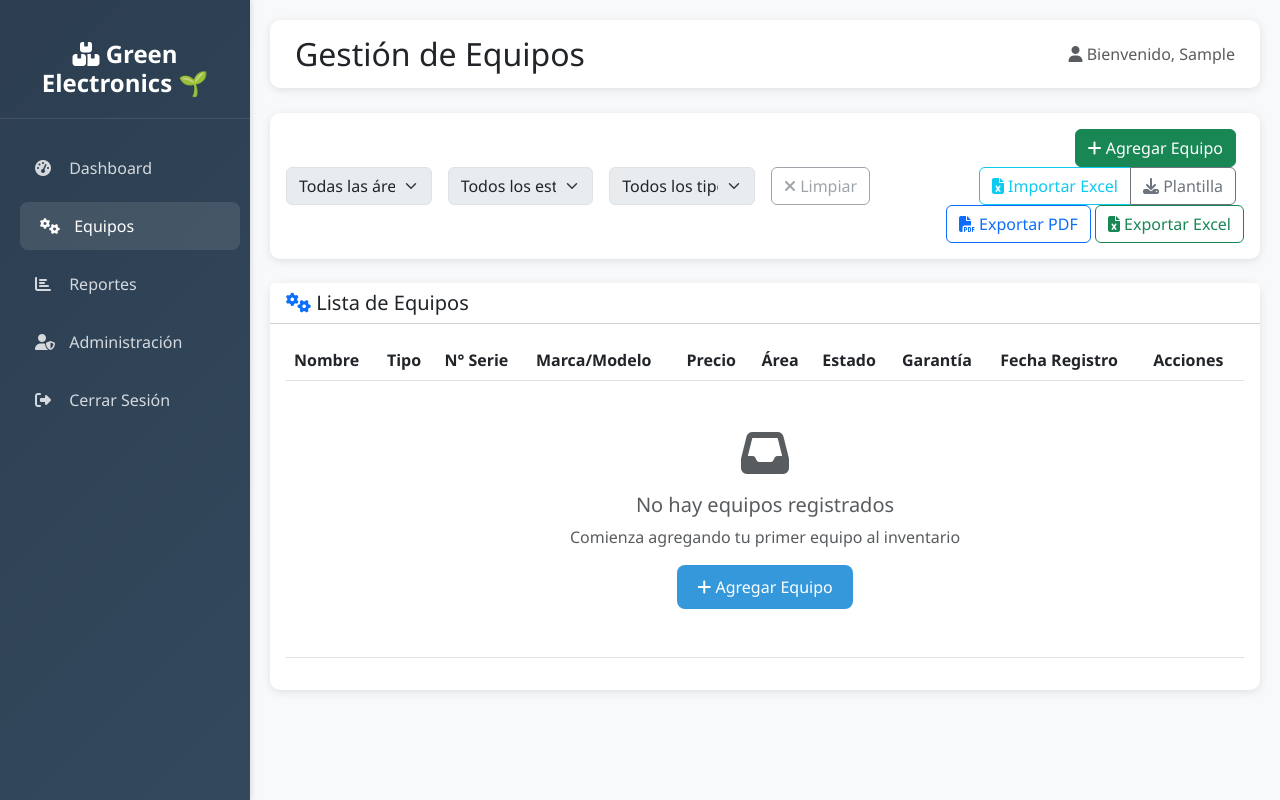
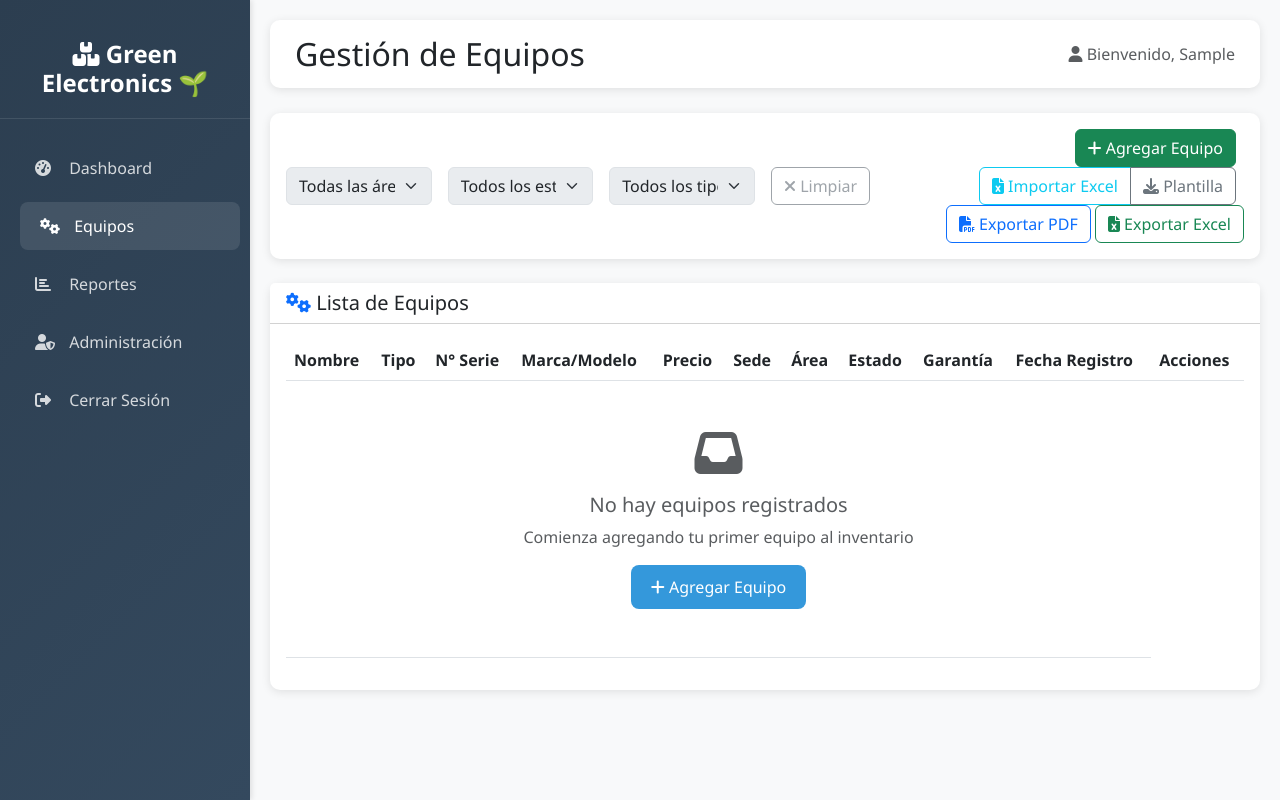
Before and after one commit to Varillass/sistema-inventario-activos, a Django app: page /equipos/ in a window 1280 px wide. Run offline with Django 5.2, Linux system fonts and the light colour scheme; the visitor is signed in with stand-in values (Sample User, id 1); data comes from the database, SQL or seed files in the repository; data that the repository does not hold is empty; some libraries are stand-ins or nearby versions.

Commit message:
🏢 Agregar campo Sede al sistema - Crear modelo Sede con nombre, dirección y descripción - Agregar campo sede al modelo Equipo (nullable temporalmente) - Actualizar admin para incluir Sede y mostrar en Equipo - Actualizar vistas para incluir sede en formularios y validaciones - Actualizar templates para mostrar sede en tabla y formularios - Actualizar JavaScript para manejar sede en crear/editar equipos - Crear y aplicar migración para nueva estructura de base de datos

```diff
--- a/inventario/models.py
+++ b/inventario/models.py
@@ -4,6 +4,18 @@
 import re
 
 # Create your models here.
+
+class Sede(models.Model):
+    nombre = models.CharField(max_length=100, unique=True)
+    direccion = models.TextField(blank=True)
+    descripcion = models.TextField(blank=True)
+
+    def __str__(self):
+        return self.nombre
+
+    class Meta:
+        verbose_name = "Sede"
+        verbose_name_plural = "Sedes"
 
 class Area(models.Model):
     nombre = models.CharField(max_length=100, unique=True)
@@ -39,6 +51,7 @@
     garantia_hasta = models.DateField(null=True, blank=True)
 
     # Relaciones
+    sede = models.ForeignKey(Sede, on_delete=models.CASCADE, related_name='equipos', verbose_name="Sede", null=True, blank=True)
     area = models.ForeignKey(Area, on_delete=models.CASCADE, related_name='equipos')
     estado = models.ForeignKey(Estado, on_delete=models.CASCADE, related_name='equipos')
     fecha_registro = models.DateField(auto_now_add=True)
--- a/inventario/templates/inventario/equipos_lista.html
+++ b/inventario/templates/inventario/equipos_lista.html
@@ -91,6 +91,7 @@
                             <th>N° Serie</th>
                             <th>Marca/Modelo</th>
                             <th>Precio</th>
+                            <th>Sede</th>
                             <th>Área</th>
                             <th>Estado</th>
                             <th>Garantía</th>
@@ -128,6 +129,10 @@
                                 {% else %}
                                     <span class="text-muted">-</span>
                                 {% endif %}
+                            </td>
+                            <td>
+                                <i class="fas fa-map-marker-alt text-info me-1"></i>
+                                {{ equipo.sede.nombre|default:"No asignada" }}
                             </td>
                             <td>
                                 <i class="fas fa-building text-muted me-1"></i>
@@ -227,11 +232,31 @@
                                        placeholder="Dejar vacío para generar automáticamente">
                             </div>
                             <div class="col-md-6 mb-3">
+                                <label class="form-label">Sede</label>
+                                <select class="form-select" name="sede" required>
+                                    <option value="">Seleccionar sede</option>
+                                    {% for sede in sedes %}
+                                    <option value="{{ sede.id }}">{{ sede.nombre }}</option>
+                                    {% endfor %}
+                                </select>
+                            </div>
+                        </div>
+                        <div class="row">
+                            <div class="col-md-6 mb-3">
                                 <label class="form-label">Área</label>
                                 <select class="form-select" name="area" required>
                                     <option value="">Seleccionar área</option>
                                     {% for area in areas %}
                                     <option value="{{ area.id }}">{{ area.nombre }}</option>
+                                    {% endfor %}
+                                </select>
+                            </div>
+                            <div class="col-md-6 mb-3">
+                                <label class="form-label">Estado</label>
+                                <select class="form-select" name="estado" required>
+                                    <option value="">Seleccionar estado</option>
+                                    {% for estado in estados %}
+                                    <option value="{{ estado.id }}">{{ estado.nombre }}</option>
                                     {% endfor %}
                                 </select>
                             </div>
@@ -341,11 +366,31 @@
                                 <input type="text" class="form-control" name="numero_serie" id="editNumeroSerie">
                             </div>
                             <div class="col-md-6 mb-3">
+                                <label class="form-label">Sede</label>
+                                <select class="form-select" name="sede" id="editSede" required>
+                                    <option value="">Seleccionar sede</option>
+                                    {% for sede in sedes %}
+                                    <option value="{{ sede.id }}">{{ sede.nombre }}</option>
+                                    {% endfor %}
+                                </select>
+                            </div>
+                        </div>
+                        <div class="row">
+                            <div class="col-md-6 mb-3">
                                 <label class="form-label">Área</label>
                                 <select class="form-select" name="area" id="editArea" required>
                                     <option value="">Seleccionar área</option>
                                     {% for area in areas %}
                                     <option value="{{ area.id }}">{{ area.nombre }}</option>
+                                    {% endfor %}
+                                </select>
+                            </div>
+                            <div class="col-md-6 mb-3">
+                                <label class="form-label">Estado</label>
+                                <select class="form-select" name="estado" id="editEstado" required>
+                                    <option value="">Seleccionar estado</option>
+                                    {% for estado in estados %}
+                                    <option value="{{ estado.id }}">{{ estado.nombre }}</option>
                                     {% endfor %}
                                 </select>
                             </div>
@@ -647,6 +692,7 @@
                 nombre: form.find('input[name="nombre"]').val(),
                 tipo: form.find('input[name="tipo"]').val(),
                 numero_serie: form.find('input[name="numero_serie"]').val(),
+                sede: form.find('select[name="sede"]').val(),
                 area: form.find('select[name="area"]').val(),
                 estado: form.find('select[name="estado"]').val(),
                 marca: form.find('input[name="marca"]').val(),
@@ -772,6 +818,7 @@
                         $('#editNombre').val(equipo.nombre);
                         $('#editTipo').val(equipo.tipo);
                         $('#editNumeroSerie').val(equipo.numero_serie);
+                        $('#editSede').val(equipo.sede);
                         $('#editArea').val(equipo.area);
                         $('#editEstado').val(equipo.estado);
                         $('#editMarca').val(equipo.marca || '');
@@ -800,6 +847,7 @@
                 nombre: $('#editNombre').val(),
                 tipo: $('#editTipo').val(),
                 numero_serie: $('#editNumeroSerie').val(),
+                sede: $('#editSede').val(),
                 area: $('#editArea').val(),
                 estado: $('#editEstado').val(),
                 marca: $('#editMarca').val(),
@@ -818,6 +866,10 @@
             }
             if (!formData.tipo) {
                 alert('El tipo de equipo es requerido');
+                return;
+            }
+            if (!formData.sede) {
+                alert('La sede es requerida');
                 return;
             }
             if (!formData.area) {
--- a/inventario/views.py
+++ b/inventario/views.py
@@ -4,7 +4,7 @@
 from django.views.decorators.http import require_http_methods
 from django.contrib.auth.decorators import login_required
 import json
-from .models import Equipo, Estado, Area
+from .models import Equipo, Estado, Area, Sede
 from django.db.models import Count
 # from .utils import generar_pdf_equipos  # Comentado temporalmente para evitar errores de reportlab
 
@@ -68,10 +68,11 @@
 
 @login_required
 def equipos_lista(request):
-    equipos = Equipo.objects.all().select_related('area', 'estado')
+    equipos = Equipo.objects.all().select_related('sede', 'area', 'estado')
 
     context = {
         'equipos': equipos,
+        'sedes': Sede.objects.all(),
         'areas': Area.objects.all(),
         'estados': Estado.objects.all(),
     }
@@ -88,7 +89,7 @@
         print("Datos recibidos:", data)
 
         # Validar campos requeridos
-        required_fields = ['nombre', 'tipo', 'area', 'estado']
+        required_fields = ['nombre', 'tipo', 'sede', 'area', 'estado']
         for field in required_fields:
             if not data.get(field):
                 return JsonResponse({
@@ -126,6 +127,7 @@
             fecha_compra=fecha_compra,
             garantia_hasta=garantia_hasta,
             observacion=data.get('observacion', ''),
+            sede_id=data['sede'],
             area_id=data['area'],
             estado_id=data['estado']
         )
@@ -138,10 +140,17 @@
                 'nombre': equipo.nombre,
                 'numero_serie': equipo.numero_serie,
                 'tipo': equipo.tipo,
+                'sede': equipo.sede.nombre,
                 'area': equipo.area.nombre,
                 'estado': equipo.estado.nombre
             }
         })
+
+    except Sede.DoesNotExist:
+        return JsonResponse({
+            'success': False,
+            'error': 'La sede seleccionada no existe'
+        }, status=400)
 
     except Area.DoesNotExist:
         return JsonResponse({
@@ -181,6 +190,7 @@
                 'tipo': equipo.tipo,
                 'numero_serie': equipo.numero_serie,
                 'observacion': equipo.observacion,
+                'sede': equipo.sede.id,
                 'area': equipo.area.id,
                 'estado': equipo.estado.id,
                 'marca': getattr(equipo, 'marca', ''),
@@ -207,7 +217,7 @@
         data = json.loads(request.body)
 
         # Validar campos requeridos
-        required_fields = ['nombre', 'tipo', 'area', 'estado']
+        required_fields = ['nombre', 'tipo', 'sede', 'area', 'estado']
         for field in required_fields:
             if not data.get(field):
                 return JsonResponse({
@@ -243,6 +253,7 @@
         equipo.fecha_compra = fecha_compra
         equipo.garantia_hasta = garantia_hasta
         equipo.observacion = data.get('observacion', '')
+        equipo.sede_id = data['sede']
         equipo.area_id = data['area']
         equipo.estado_id = data['estado']
 
@@ -266,10 +277,17 @@
                 'nombre': equipo.nombre,
                 'numero_serie': equipo.numero_serie,
                 'tipo': equipo.tipo,
+                'sede': equipo.sede.nombre,
                 'area': equipo.area.nombre,
                 'estado': equipo.estado.nombre
             }
         })
+
+    except Sede.DoesNotExist:
+        return JsonResponse({
+            'success': False,
+            'error': 'La sede seleccionada no existe'
+        }, status=400)
 
     except Area.DoesNotExist:
         return JsonResponse({
```
Also changed, not shown: inventario/admin.py (+13 -4 lines), inventario/migrations/0006_sede_equipo_sede.py (added).
